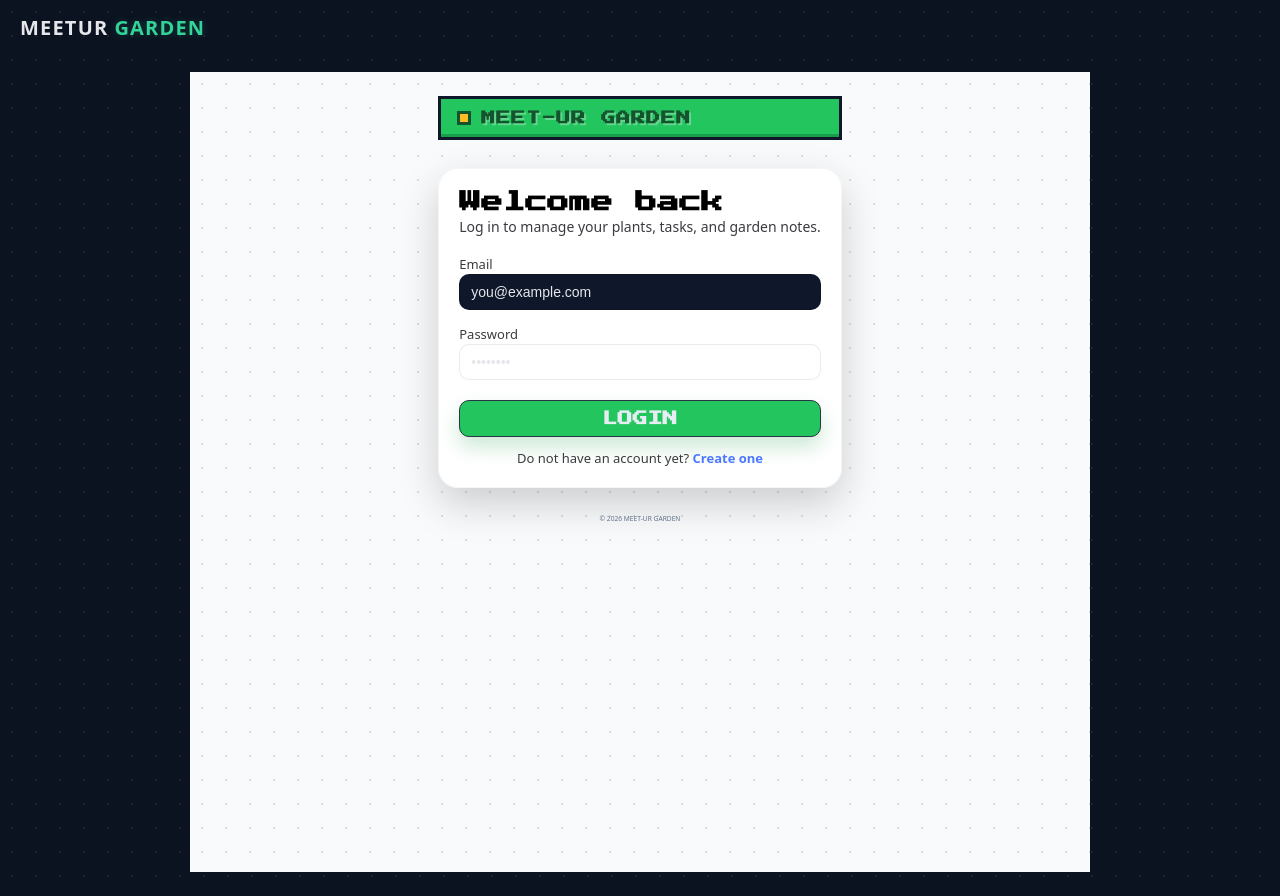
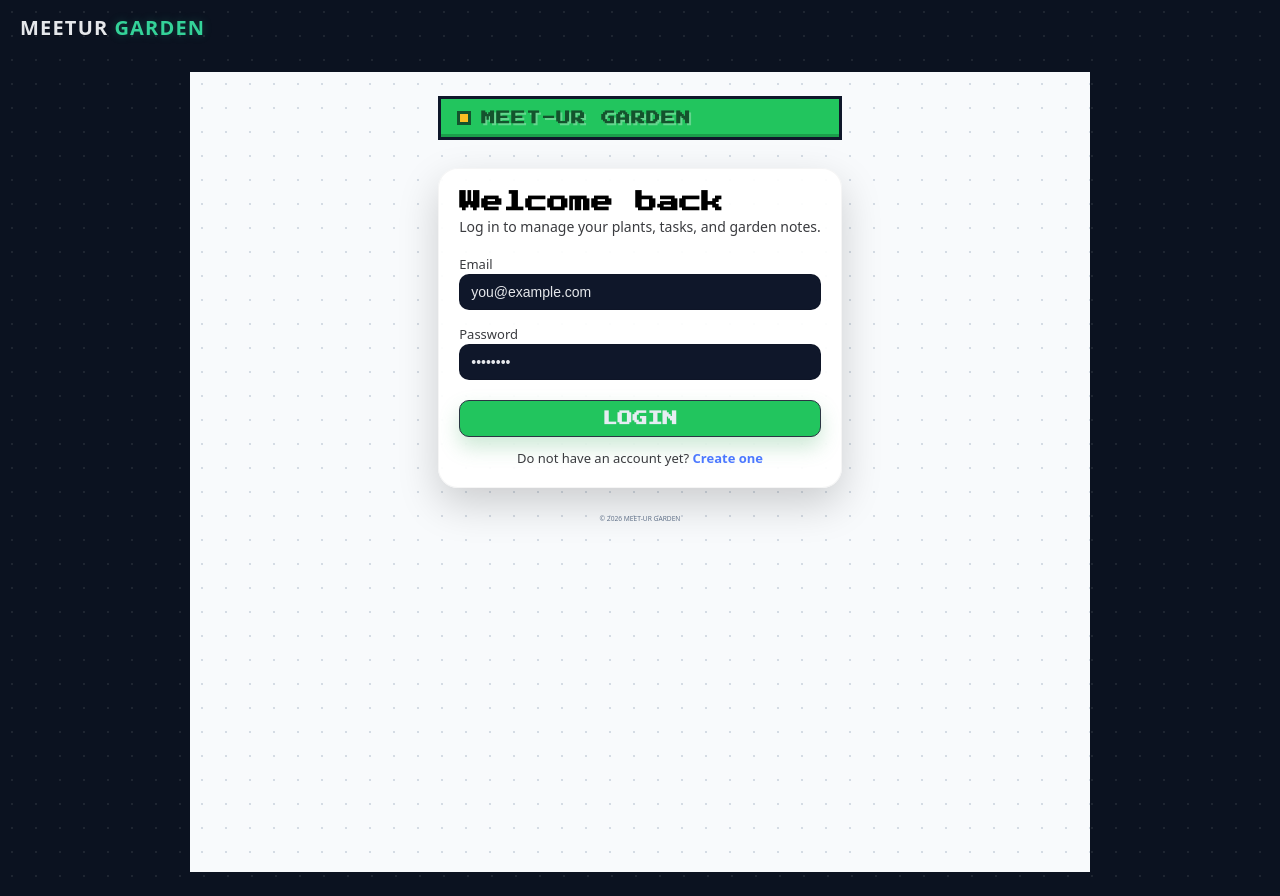
Before and after one commit to RenataSei/meetur-garden-thesis, a React (Create React App) app in the folder frontend/: page /login in a window 1280 px wide. Built offline with nearby package versions, Linux system fonts and the light colour scheme; no server answers.

Commit message:
Update Login.js

```diff
--- a/frontend/src/pages/Login.js
+++ b/frontend/src/pages/Login.js
@@ -128,6 +128,7 @@ export default function Login() {
                       value={password}
                       onChange={(e) => setPassword(e.target.value)}
                       required
+                      style={{ background: "#0f172a" }}
                     />
                   </div>
                 </>
```
